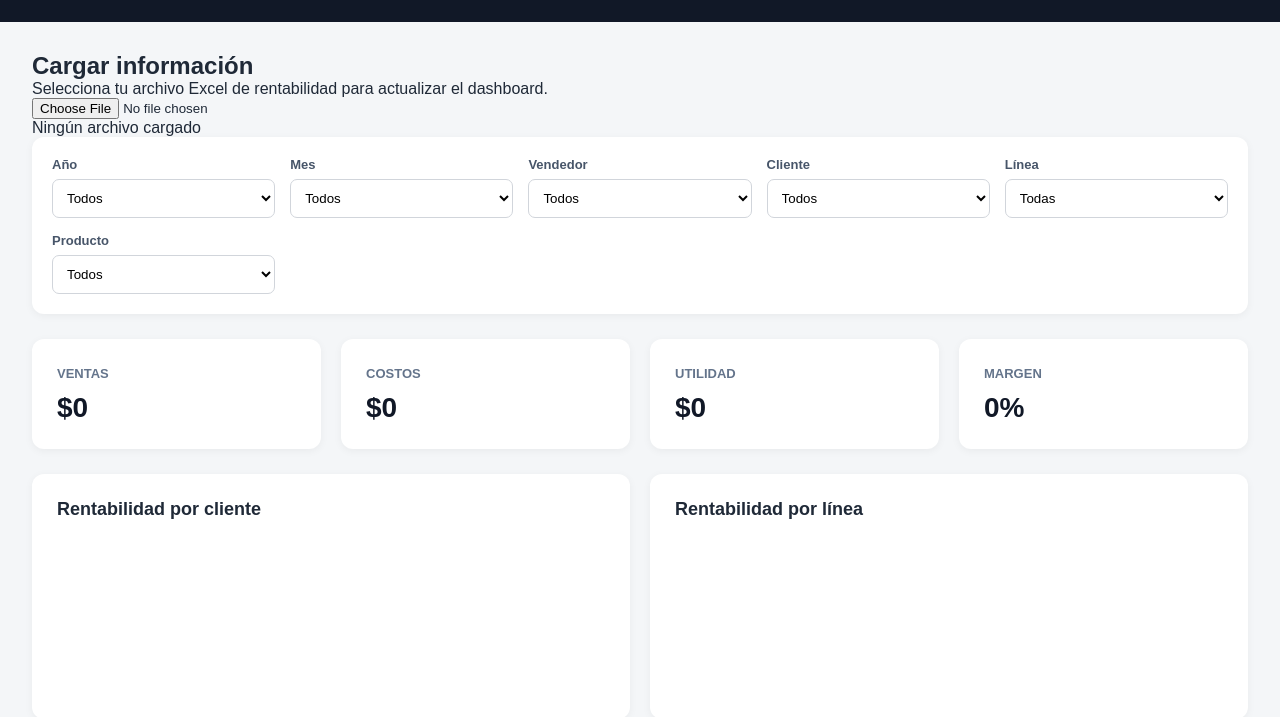
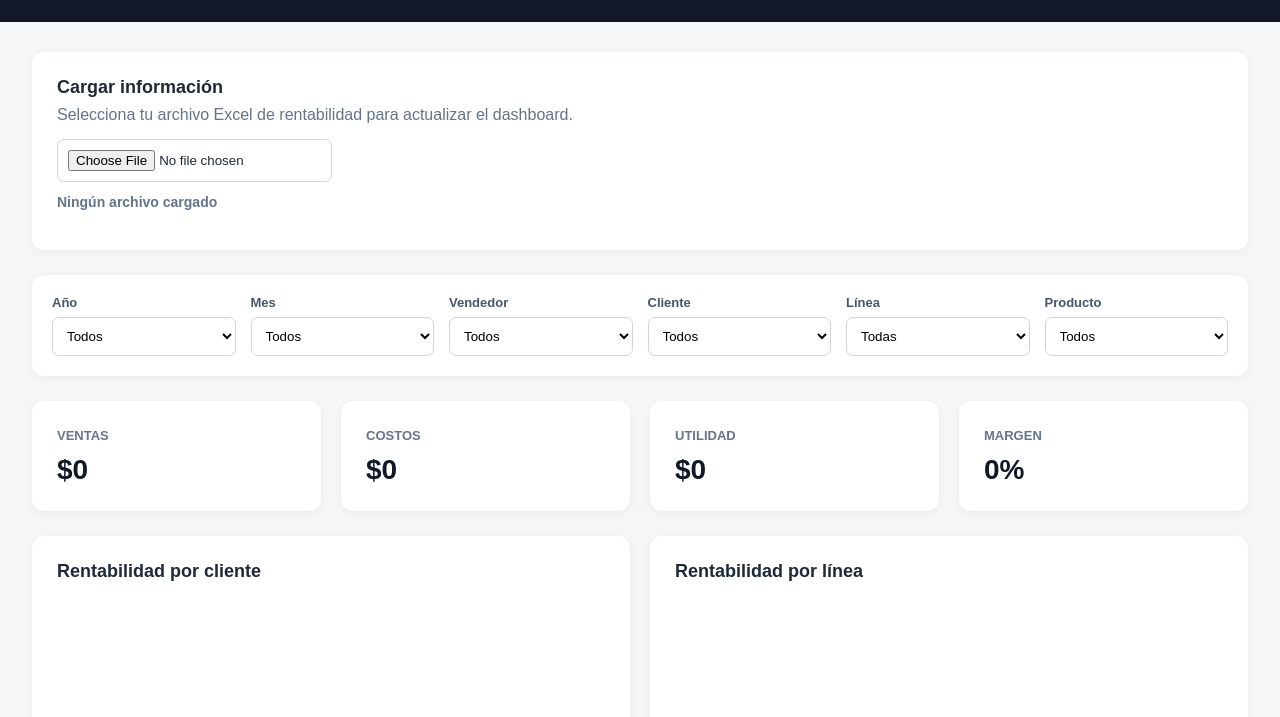
Before and after one commit to ynatalia2201-hub/Rentabilidad-Mercico, a plain HTML site: page index.html in a window 1280 px wide. Shown: the part 83-800 px from the top of the page. Drawn offline with nearby package versions, Linux system fonts and the light colour scheme.

Commit message:
Update styles.css

```diff
--- a/styles.css
+++ b/styles.css
@@ -10,7 +10,10 @@ body {
     color: #1f2937;
 }
 
-/* ENCABEZADO */
+
+/* =========================
+   ENCABEZADO
+========================= */
 
 .header {
     background: #111827;
@@ -28,7 +31,9 @@ body {
 }
 
 
-/* CONTENEDOR */
+/* =========================
+   CONTENEDOR
+========================= */
 
 .container {
     width: 95%;
@@ -37,14 +42,53 @@ body {
 }
 
 
-/* FILTROS */
+/* =========================
+   CARGAR EXCEL
+========================= */
+
+.upload-section {
+    background: white;
+    padding: 25px;
+    border-radius: 12px;
+    margin-bottom: 25px;
+    box-shadow: 0 2px 8px rgba(0,0,0,0.05);
+}
+
+.upload-section h2 {
+    font-size: 18px;
+    margin-bottom: 8px;
+}
+
+.upload-section p {
+    color: #64748b;
+    margin-bottom: 15px;
+}
+
+#archivoExcel {
+    padding: 10px;
+    border: 1px solid #d1d5db;
+    border-radius: 7px;
+    background: white;
+    cursor: pointer;
+}
+
+#estadoArchivo {
+    margin-top: 12px;
+    font-size: 14px;
+    font-weight: bold;
+}
+
+
+/* =========================
+   FILTROS
+========================= */
 
 .filters {
     background: white;
     padding: 20px;
     border-radius: 12px;
     display: grid;
-    grid-template-columns: repeat(5, 1fr);
+    grid-template-columns: repeat(6, 1fr);
     gap: 15px;
     margin-bottom: 25px;
     box-shadow: 0 2px 8px rgba(0,0,0,0.05);
@@ -71,7 +115,9 @@ body {
 }
 
 
-/* TARJETAS */
+/* =========================
+   TARJETAS
+========================= */
 
 .cards {
     display: grid;
@@ -101,7 +147,9 @@ body {
 }
 
 
-/* PANELES */
+/* =========================
+   PANELES
+========================= */
 
 .dashboard-grid {
     display: grid;
@@ -126,7 +174,19 @@ body {
 }
 
 
-/* TABLA */
+/* =========================
+   GRAFICOS
+========================= */
+
+.panel canvas {
+    width: 100% !important;
+    max-height: 350px;
+}
+
+
+/* =========================
+   TABLA
+========================= */
 
 .table-container {
     overflow-x: auto;
@@ -158,7 +218,9 @@ td {
 }
 
 
-/* PIE */
+/* =========================
+   PIE
+========================= */
 
 footer {
     text-align: center;
@@ -168,7 +230,17 @@ footer {
 }
 
 
-/* RESPONSIVE */
+/* =========================
+   RESPONSIVE
+========================= */
+
+@media (max-width: 1100px) {
+
+    .filters {
+        grid-template-columns: repeat(3, 1fr);
+    }
+
+}
 
 @media (max-width: 900px) {
 
@@ -187,8 +259,8 @@ footer {
     .panel.full {
         grid-column: span 1;
     }
+
 }
-
 
 @media (max-width: 600px) {
 
@@ -207,4 +279,5 @@ footer {
     .cards {
         grid-template-columns: 1fr;
     }
+
 }
```
